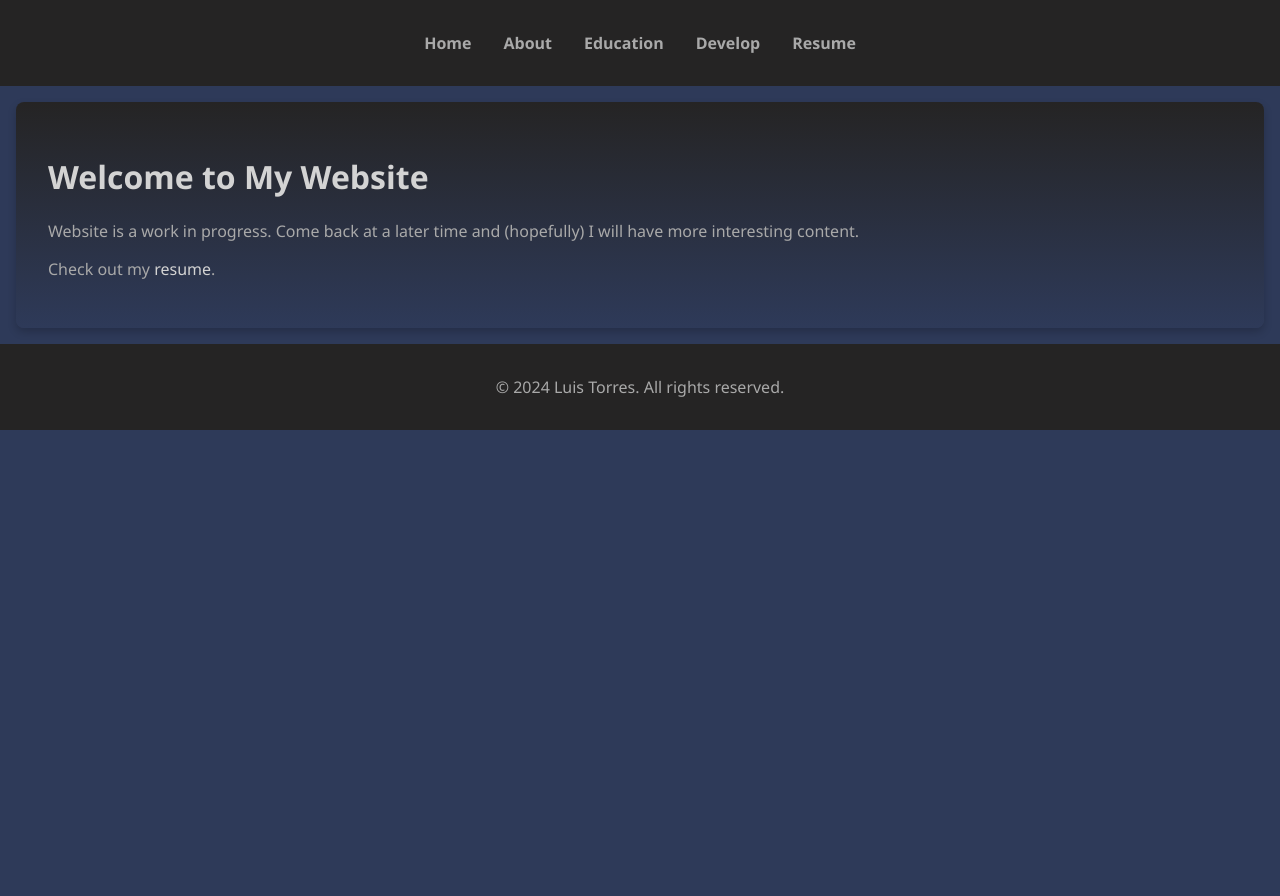
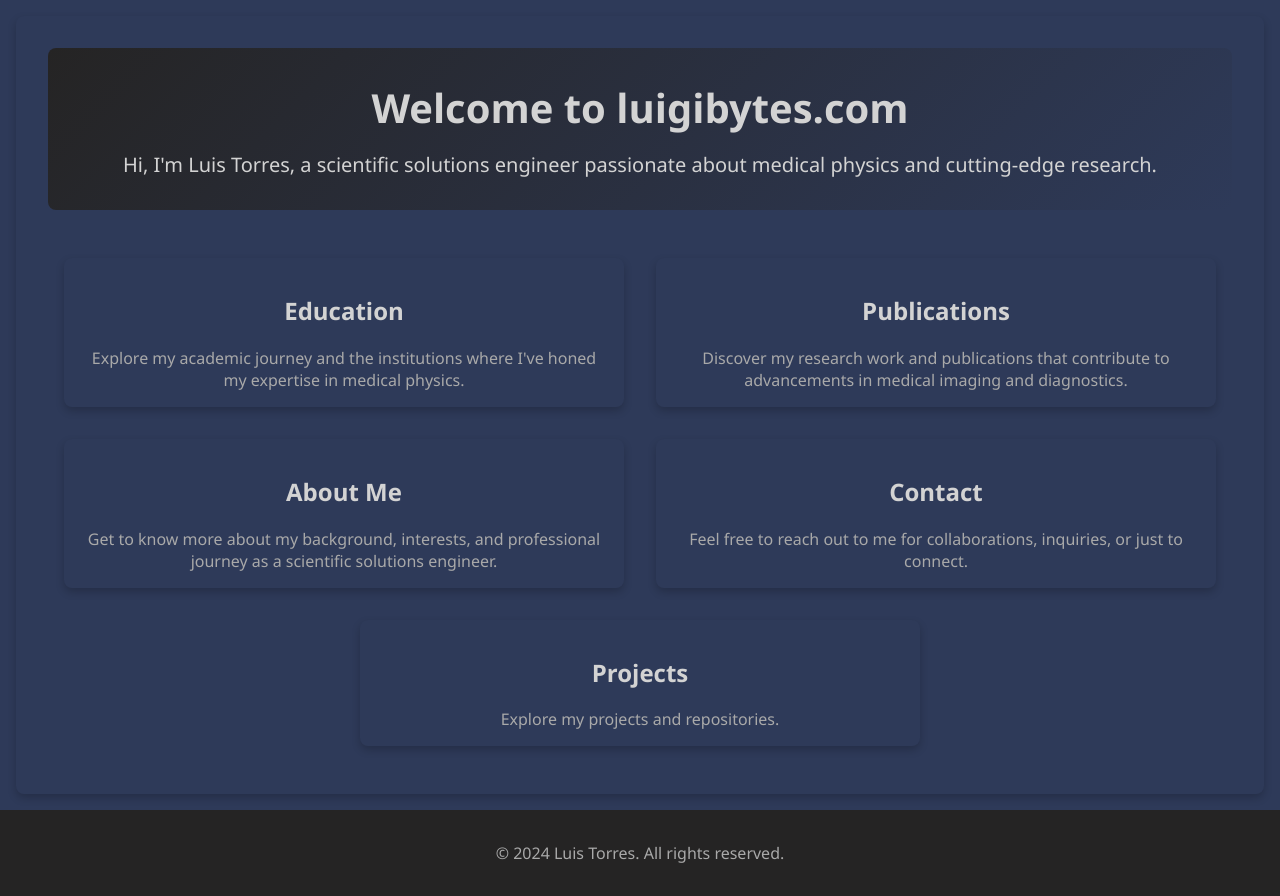
Before and after one commit to ltorres6/ltorres6.github.io, a React (Vite) app: page / in a window 1280 px wide. Before the commit the page ends 800 px from the top, so only its background shows below. Built offline with nearby package versions, Linux system fonts and the light colour scheme.

Commit message:
Update home page, header, contact page

```diff
--- a/public/assets/publications.json
+++ b/public/assets/publications.json
@@ -133,7 +133,7 @@
     "journal": "No journal",
     "year": "N/A",
     "citations": 0,
-    "url": "https://archive.ismrm.org/2020/2351.html"
+    "url": "No URL"
   },
   {
     "title": "Quantification of Pulmonary Perfusion in Idiopathic Pulmonary Fibrosis: Preliminary Results",
--- a/src/App.tsx
+++ b/src/App.tsx
@@ -1,23 +1,31 @@
 import React from 'react';
-import { Routes, Route } from 'react-router-dom';
+import { Routes, Route, useLocation } from 'react-router-dom';
 import Header from './components/Header';
 import Footer from './components/Footer';
 import Home from './pages/Home';
 import About from './pages/About';
 import Education from './pages/Education';
-import Developer from './pages/Developer';
+import Developer from './pages/Projects';
 import Resume from './pages/Resume';
+import Publications from './pages/Publications';
+import Contact from './pages/Contact';
+import Projects from './pages/Projects';
 
 const App: React.FC = () => {
+  const location = useLocation();
+
   return (
     <>
-      <Header />
+      {location.pathname !== '/' && <Header />}
       <Routes>
         <Route path="/" element={<Home />} />
         <Route path="/about" element={<About />} />
+        <Route path="/Projects" element={<Projects />} />
         <Route path="/education" element={<Education />} />
         <Route path="/developer" element={<Developer />} />
         <Route path="/resume" element={<Resume />} />
+        <Route path="/publications" element={<Publications />} />
+        <Route path="/contact" element={<Contact />} />
       </Routes>
       <Footer />
     </>
--- a/src/components/Header.tsx
+++ b/src/components/Header.tsx
@@ -22,16 +22,19 @@ const Header: React.FC = () => {
             <Link to="/">Home</Link>
           </li>
           <li>
-            <Link to="/about">About</Link>
+            <Link to="/projects">Projects</Link>
           </li>
           <li>
             <Link to="/education">Education</Link>
           </li>
           <li>
-            <Link to="/developer">Develop</Link>
+            <Link to="/publications">Publications</Link>
           </li>
           <li>
-            <Link to="/resume">Resume</Link>
+            <Link to="/about">About Me</Link>
+          </li>
+          <li>
+            <Link to="/contact">Contact</Link>
           </li>
         </ul>
       </nav>
--- /dev/null
+++ b/src/pages/Contact.tsx
@@ -0,0 +1,87 @@
+import React, { useState } from 'react';
+import '../styles/Contact.css';
+
+const Contact: React.FC = () => {
+  const [formData, setFormData] = useState({
+    name: '',
+    email: '',
+    subject: '',
+    message: '',
+  });
+
+  const handleChange = (
+    e: React.ChangeEvent<HTMLInputElement | HTMLTextAreaElement>,
+  ) => {
+    const { name, value } = e.target;
+    setFormData((prevData) => ({
+      ...prevData,
+      [name]: value,
+    }));
+  };
+
+  const handleSubmit = (e: React.FormEvent<HTMLFormElement>) => {
+    e.preventDefault();
+    // Handle form submission, e.g., send data to your backend or email service
+    console.log('Form submitted:', formData);
+  };
+
+  return (
+    <main className="contact-page">
+      <h1>Contact Me</h1>
+      <p>
+        If you have any questions, inquiries, or just want to connect, feel free
+        to reach out to me using the form below.
+      </p>
+      <form onSubmit={handleSubmit} className="contact-form">
+        <div className="form-group">
+          <label htmlFor="name">Name</label>
+          <input
+            type="text"
+            id="name"
+            name="name"
+            value={formData.name}
+            onChange={handleChange}
+            required
+          />
+        </div>
+        <div className="form-group">
+          <label htmlFor="email">Email</label>
+          <input
+            type="email"
+            id="email"
+            name="email"
+            value={formData.email}
+            onChange={handleChange}
+            required
+          />
+        </div>
+        <div className="form-group">
+          <label htmlFor="subject">Subject</label>
+          <input
+            type="text"
+            id="subject"
+            name="subject"
+            value={formData.subject}
+            onChange={handleChange}
+            required
+          />
+        </div>
+        <div className="form-group">
+          <label htmlFor="message">Message</label>
+          <textarea
+            id="message"
+            name="message"
+            value={formData.message}
+            onChange={handleChange}
+            required
+          ></textarea>
+        </div>
+        <button type="submit" className="submit-button">
+          Send Message
+        </button>
+      </form>
+    </main>
+  );
+};
+
+export default Contact;
--- a/src/pages/Home.tsx
+++ b/src/pages/Home.tsx
@@ -1,16 +1,61 @@
 import React from 'react';
+import { Link } from 'react-router-dom';
+import '../styles/Home.css';
 
 const Home: React.FC = () => {
   return (
-    <main>
-      <h1>Welcome to My Website</h1>
-      <p>
-        Website is a work in progress. Come back at a later time and (hopefully)
-        I will have more interesting content.
-      </p>
-      <p>
-        Check out my <a href="/resume">resume</a>.
-      </p>
+    <main className="home-page">
+      <section className="hero-section">
+        <h1>Welcome to luigibytes.com</h1>
+        <p>
+          Hi, I'm Luis Torres, a scientific solutions engineer passionate about
+          medical physics and cutting-edge research.
+        </p>
+      </section>
+      <section className="highlights">
+        <Link to="/education" className="highlight-link">
+          <article className="highlight">
+            <h2>Education</h2>
+            <p>
+              Explore my academic journey and the institutions where I've honed
+              my expertise in medical physics.
+            </p>
+          </article>
+        </Link>
+        <Link to="/publications" className="highlight-link">
+          <article className="highlight">
+            <h2>Publications</h2>
+            <p>
+              Discover my research work and publications that contribute to
+              advancements in medical imaging and diagnostics.
+            </p>
+          </article>
+        </Link>
+        <Link to="/about" className="highlight-link">
+          <article className="highlight">
+            <h2>About Me</h2>
+            <p>
+              Get to know more about my background, interests, and professional
+              journey as a scientific solutions engineer.
+            </p>
+          </article>
+        </Link>
+        <Link to="/contact" className="highlight-link">
+          <article className="highlight">
+            <h2>Contact</h2>
+            <p>
+              Feel free to reach out to me for collaborations, inquiries, or
+              just to connect.
+            </p>
+          </article>
+        </Link>
+        <Link to="/projects" className="highlight-link">
+          <article className="highlight">
+            <h2>Projects</h2>
+            <p>Explore my projects and repositories.</p>
+          </article>
+        </Link>
+      </section>
     </main>
   );
 };
--- a/src/pages/Developer.tsx
+++ b/src/pages/Projects.tsx
@@ -2,7 +2,7 @@ import React from 'react';
 import GitHubCalendarComponent from '../components/GitHubCalendarComponent';
 import GitLabCalendarComponent from '../components/GitLabCalendarComponent';
 
-const Developer = () => {
+const Projects = () => {
   const githubUsername = 'ltorres6';
   const gitlabUsername = 'luistorres2';
 
@@ -27,4 +27,4 @@ const Developer = () => {
   );
 };
 
-export default Developer;
+export default Projects;
--- /dev/null
+++ b/src/pages/Publications.tsx
@@ -0,0 +1,63 @@
+import React, { useEffect, useState } from 'react';
+import '../styles/Publications.css';
+
+interface Publication {
+  title: string;
+  authors: string;
+  journal: string;
+  year: number | string;
+  citations: number;
+  url?: string;
+}
+
+const Publications: React.FC = () => {
+  const [scholarData, setScholarData] = useState<Publication[]>([]);
+
+  useEffect(() => {
+    fetch('/assets/publications.json')
+      .then((response) => {
+        if (!response.ok) {
+          throw new Error(`HTTP error! status: ${response.status}`);
+        }
+        return response.json();
+      })
+      .then((data) => setScholarData(data))
+      .catch((error) => console.error('Error fetching publications:', error));
+  }, []);
+
+  return (
+    <main>
+      <h1>Publications</h1>
+      <section>
+        <h2>Google Scholar Profile</h2>
+        {scholarData.map((publication, index) => (
+          <div key={index} className="publication-card">
+            <h3>
+              <a
+                href={publication.url}
+                target="_blank"
+                rel="noopener noreferrer"
+              >
+                {publication.title}
+              </a>
+            </h3>
+            <p>
+              <strong>Authors:</strong> {publication.authors}
+            </p>
+            <p>
+              <strong>Journal:</strong> {publication.journal}
+            </p>
+            <p>
+              <strong>Year:</strong> {publication.year}
+            </p>
+            <p>
+              <strong>Citations:</strong> {publication.citations}
+            </p>
+          </div>
+        ))}
+      </section>
+    </main>
+  );
+};
+
+export default Publications;
--- /dev/null
+++ b/src/styles/Contact.css
@@ -0,0 +1,60 @@
+.contact-page {
+  text-align: center;
+  color: var(--text-color);
+  background: var(--background-color);
+  padding: 2rem;
+}
+
+.contact-page h1 {
+  margin-bottom: 1rem;
+  color: var(--accent-color);
+}
+
+.contact-form {
+  max-width: 600px;
+  margin: 0 auto;
+  background-color: var(--resume-background-color);
+  padding: 1rem;
+  border-radius: 8px;
+  box-shadow: 0 4px 8px rgba(0, 0, 0, 0.2);
+}
+
+.form-group {
+  margin-bottom: 1rem;
+  text-align: left;
+}
+
+.form-group label {
+  display: block;
+  margin-bottom: 0.5rem;
+  color: var(--accent-color);
+}
+
+.form-group input,
+.form-group textarea {
+  width: 100%;
+  padding: 0.5rem;
+  border: 1px solid #ccc;
+  border-radius: 4px;
+  background-color: #fff;
+  color: var(--text-color);
+}
+
+.form-group textarea {
+  resize: vertical;
+  height: 150px;
+}
+
+.submit-button {
+  background-color: var(--accent-color);
+  color: var(--background-color);
+  border: none;
+  padding: 0.75rem 1.5rem;
+  cursor: pointer;
+  border-radius: 4px;
+  font-size: 1rem;
+}
+
+.submit-button:hover {
+  background-color: var(--primary-color);
+}
--- /dev/null
+++ b/src/styles/Home.css
@@ -0,0 +1,63 @@
+.home-page {
+  text-align: center;
+  color: var(--text-color);
+  background: var(--background-color);
+  padding: 2rem;
+}
+
+.hero-section {
+  background: linear-gradient(
+    135deg,
+    var(--primary-color) 0%,
+    var(--background-color) 100%
+  );
+  color: var(--accent-color);
+  padding: 2rem;
+  border-radius: 8px;
+  margin-bottom: 2rem;
+}
+
+.hero-section h1 {
+  margin: 0;
+  font-size: 2.5rem;
+}
+
+.hero-section p {
+  margin: 1rem 0 0;
+  font-size: 1.25rem;
+}
+
+.highlights {
+  display: flex;
+  flex-wrap: wrap;
+  justify-content: center;
+}
+
+.highlight-link {
+  text-decoration: none;
+  width: calc(50% - 2rem);
+  margin: 1rem;
+}
+
+.highlight {
+  background-color: var(--resume-background-color);
+  color: var(--text-color);
+  padding: 1rem;
+  border-radius: 8px;
+  box-shadow: 0 4px 8px rgba(0, 0, 0, 0.2);
+  transition: background-color 0.3s, box-shadow 0.3s;
+}
+
+.highlight:hover {
+  background-color: #394867;
+  /* Slightly lighter than --background-color for hover effect */
+  box-shadow: 0 8px 16px rgba(0, 0, 0, 0.2);
+}
+
+.highlight h2 {
+  color: var(--accent-color);
+}
+
+.highlight p {
+  margin: 0.5rem 0 0;
+}
--- /dev/null
+++ b/src/styles/Publications.css
@@ -0,0 +1,26 @@
+.publication-card {
+  display: block;
+  background-color: var(--resume-background-color);
+  color: var(--text-color);
+  padding: 1rem;
+  margin: 0.5rem 0;
+  border-radius: 8px;
+  box-shadow: 0 2px 4px rgba(0, 0, 0, 0.1);
+  transition: background-color 0.3s, box-shadow 0.3s;
+  text-decoration: none;
+}
+
+.publication-card:hover {
+  background-color: #394867;
+  /* Slightly lighter than --background-color for hover effect */
+  box-shadow: 0 4px 8px rgba(0, 0, 0, 0.2);
+}
+
+.publication-card h3 {
+  color: var(--accent-color);
+  margin: 0;
+}
+
+.publication-card p {
+  margin: 0.5rem 0 0;
+}
```
Also changed, not shown: src/pages/Education.tsx (+1 -25 lines).
